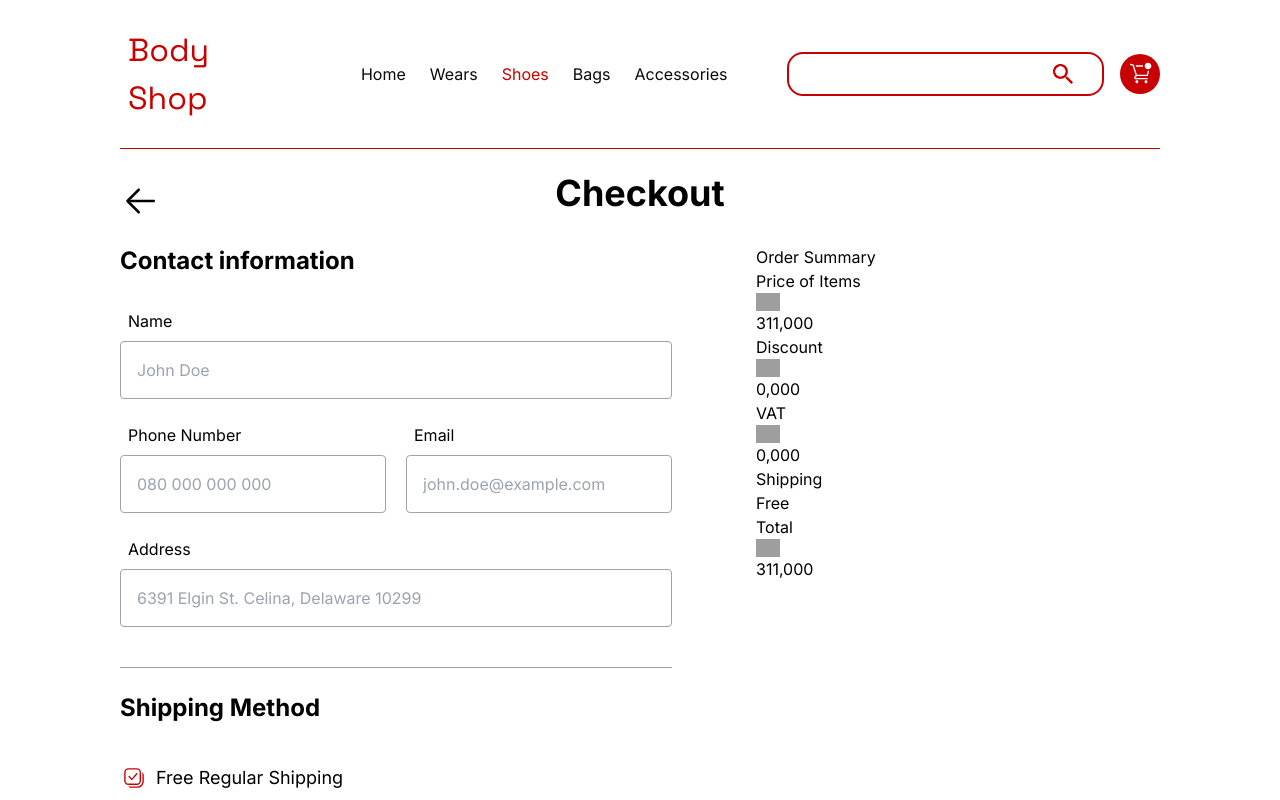
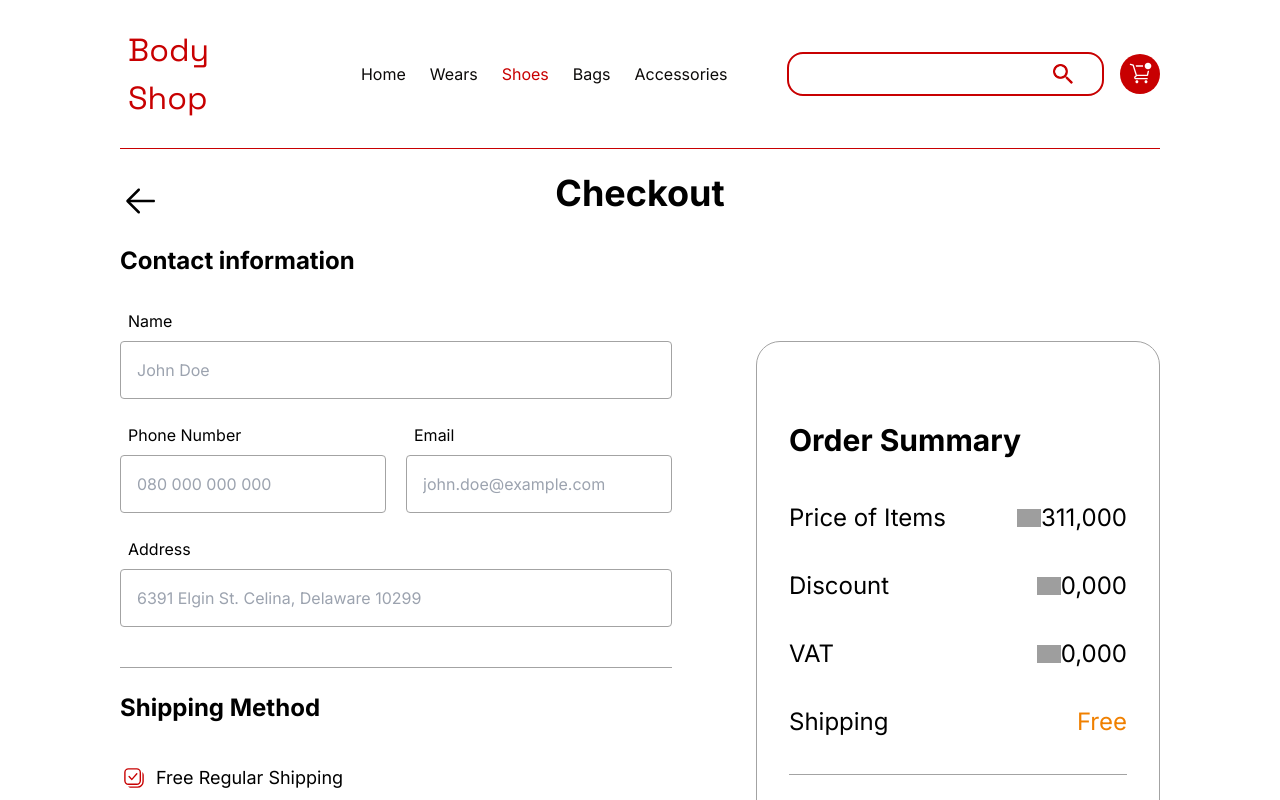
Before and after one commit to ayomikun-ade/HNG-F2-BodyShop, a React (Vite) app: page /checkout in a window 1280 px wide. Shown: the top 800 px of the page. Built offline with nearby package versions, Linux system fonts and the light colour scheme; grey boxes are pictures that could not be loaded.

Commit message:
styled order summary

```diff
--- a/src/components/OrderSummary.jsx
+++ b/src/components/OrderSummary.jsx
@@ -2,12 +2,12 @@ import React from "react";
 
 const OrderSummary = () => {
   return (
-    <div className="col-span-2">
-      <h2>Order Summary</h2>
-      <div>
-        <div>
+    <div className="col-span-2 border border-neutral-400 rounded-[24px] py-20 px-8 h-fit mt-24">
+      <h2 className="text-3xl font-bold mb-11">Order Summary</h2>
+      <div className="flex flex-col gap-9 text-2xl">
+        <div className="flex justify-between">
           <p>Price of Items</p>
-          <p>
+          <p className="flex items-center">
             <img
               loading="lazy"
               src="https://cdn.builder.io/api/v1/image/assets/TEMP/3587fc743300d2c8a6738e5ff610e063504059bc8cf20939676b5d0db7e1e0f3?apiKey=af97e94b909e4cdbb531b36fb1b19598&"
@@ -17,9 +17,9 @@ const OrderSummary = () => {
             311,000
           </p>
         </div>
-        <div>
+        <div className="flex justify-between">
           <p>Discount</p>
-          <p>
+          <p className="flex items-center">
             <img
               loading="lazy"
               src="https://cdn.builder.io/api/v1/image/assets/TEMP/3587fc743300d2c8a6738e5ff610e063504059bc8cf20939676b5d0db7e1e0f3?apiKey=af97e94b909e4cdbb531b36fb1b19598&"
@@ -29,9 +29,9 @@ const OrderSummary = () => {
             0,000
           </p>
         </div>
-        <div>
+        <div className="flex justify-between">
           <p>VAT</p>
-          <p>
+          <p className="flex items-center">
             <img
               loading="lazy"
               src="https://cdn.builder.io/api/v1/image/assets/TEMP/3587fc743300d2c8a6738e5ff610e063504059bc8cf20939676b5d0db7e1e0f3?apiKey=af97e94b909e4cdbb531b36fb1b19598&"
@@ -41,14 +41,14 @@ const OrderSummary = () => {
             0,000
           </p>
         </div>
-        <div>
+        <div className="flex justify-between border-b border-neutral-400 pb-9">
           <p>Shipping</p>
-          <p>Free</p>
+          <p className="text-[#f08000]">Free</p>
         </div>
       </div>
-      <div>
+      <div className="flex justify-between text-2xl font-bold mt-9">
         <p>Total</p>
-        <p>
+        <p className="flex items-center">
           <img
             loading="lazy"
             src="https://cdn.builder.io/api/v1/image/assets/TEMP/3587fc743300d2c8a6738e5ff610e063504059bc8cf20939676b5d0db7e1e0f3?apiKey=af97e94b909e4cdbb531b36fb1b19598&"
```
